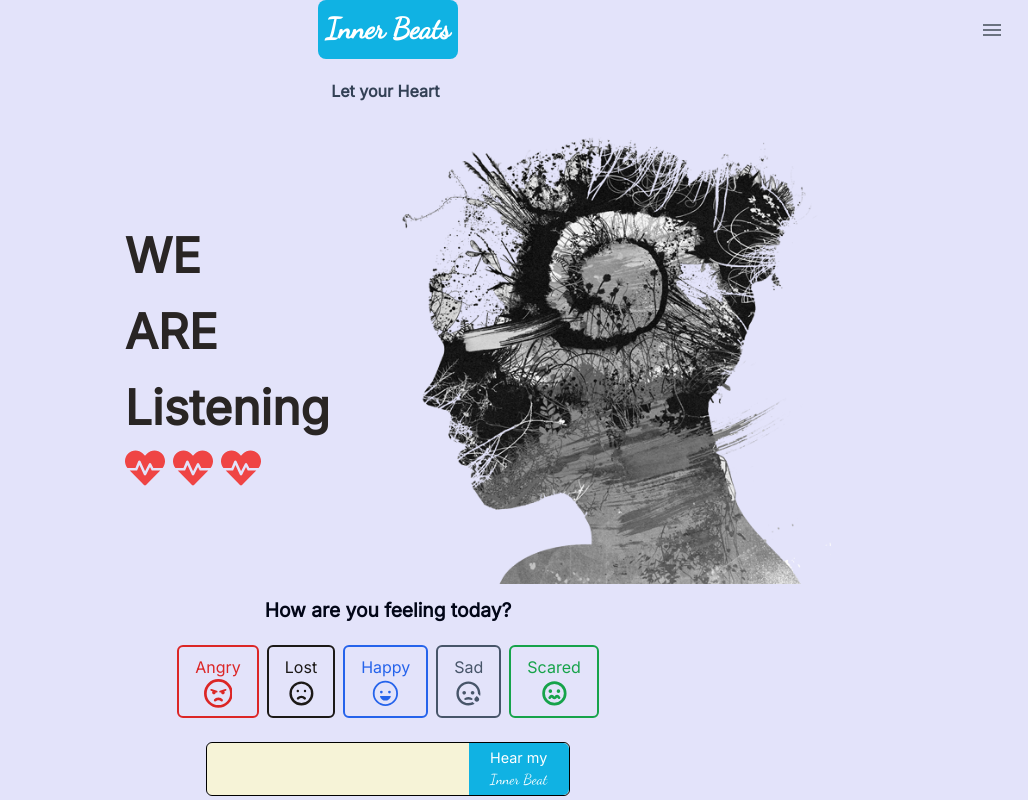
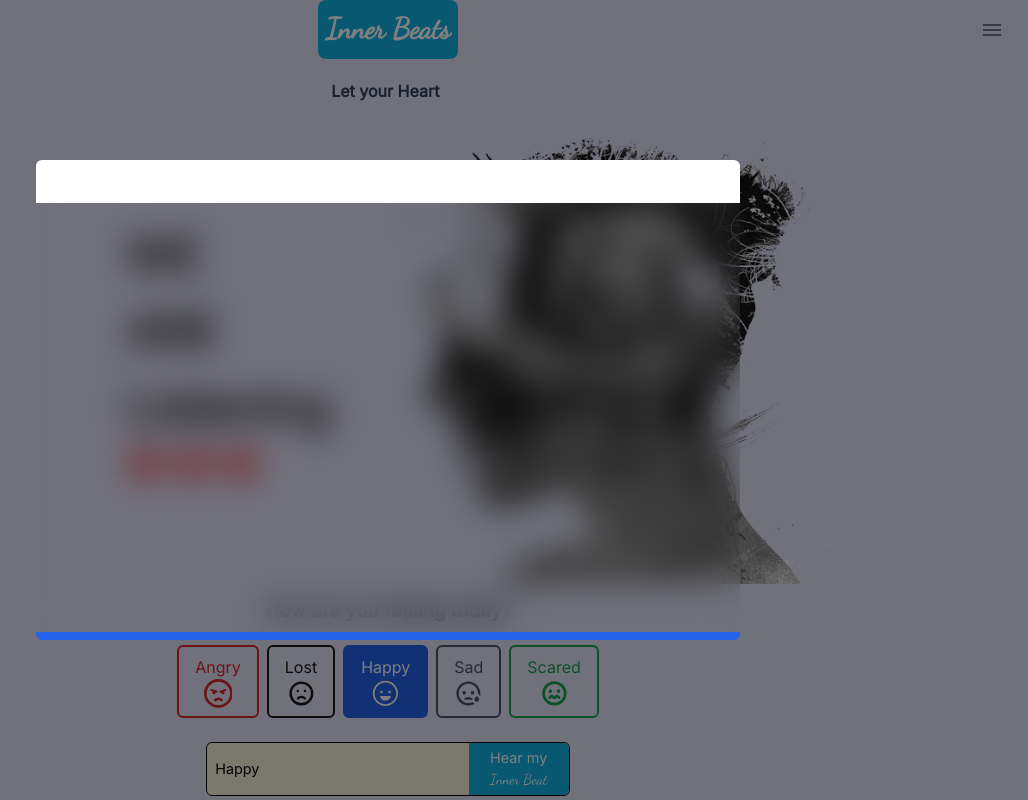
Before and after one commit to Ten-T-Tonmoy/InnerBeats, a React (Vite) app: page /home in a window 1280 px wide. Shown: the top 800 px of the page, without its empty margins (252-1280 px from the left). Built offline with nearby package versions, Linux system fonts and the light colour scheme.

Commit message:
final pop up

```diff
--- a/src/pages/landing/landingpage.jsx
+++ b/src/pages/landing/landingpage.jsx
@@ -1,8 +1,10 @@
-import React from "react";
+import React, { useState } from "react";
 import { Typewriter } from "react-simple-typewriter";
 import Hero from "./Hero";
 import Bottom from "./Bottom";
 //icons here
+import { IoMdClose } from "react-icons/io";
+
 import { FaRegFaceSadCry as Sad1 } from "react-icons/fa6";
 import { FaRegFaceAngry as Angry } from "react-icons/fa6";
 import { IoHappyOutline as Happy } from "react-icons/io5";
@@ -12,59 +14,81 @@ import { HiOutlineEmojiSad as Regret2 } from "react-icons/hi";
 import { PiSmileyNervousBold as Scared } from "react-icons/pi";
 
 const page = () => {
+  //set back to empty and false asap
+  const [emotion, setEmotion] = useState("Happy");
+  const [openPop, setOpenPop] = useState(true);
+  const [reason, setReason] = useState("");
   return (
     <div className="bg-primary flex flex-col items-center">
+      {openPop && (
+        <PopUp emotion={emotion} setOpenPop={(val) => setOpenPop(val)} />
+      )}
       <div className="flex flex-col py-5 items-center justify-center font-semibold text-slate-700">
         <TypingText />
       </div>
       <Hero />
       <div>
         <h1
-          className="text-center font-extrabold text-[1.2rem] text-slate-950
+          className="text-center  font-extrabold text-[1.2rem] text-slate-950
       py-3"
         >
           How are you feeling today?
         </h1>
         <div className="flex  gap-[1px] w-full justify-center md:justify-center md:gap-2 p-2">
           <div
-            className="border-2 border-red-600  text-red-600 py-2 px-4 text-[1.8rem] rounded-md
-          hover:bg-red-600  justify-center items-center flex flex-col cursor-pointer hover:text-white
-          transition-all duration-200 ease-in-out active:scale-95 "
+            onClick={() => setEmotion("Angry")}
+            className={`border-2 border-red-600  text-red-600 py-2 px-4 text-[1.8rem] rounded-md
+              hover:bg-red-600  justify-center items-center flex flex-col cursor-pointer hover:text-white
+              transition-all duration-200 ease-in-out active:scale-95 ${
+                emotion === "Angry" ? "bg-red-600 text-white" : ""
+              } `}
           >
             <h1 className=" text-[1rem]">Angry</h1>
             <Angry />
           </div>
           <div
-            className="border-2 border-stone-900  text-stone-900 py-2 px-4 text-[1.8rem] rounded-md
+            onClick={() => setEmotion("Lost")}
+            className={`border-2 border-stone-900  text-stone-900 py-2 px-4 text-[1.8rem] rounded-md
           hover:bg-stone-900 justify-center items-center flex flex-col cursor-pointer hover:text-white
-          transition-all duration-200 ease-in-out active:scale-95"
+          transition-all duration-200 ease-in-out active:scale-95 ${
+            emotion === "Lost" ? "bg-stone-900 text-white" : ""
+          }`}
           >
             <h1 className=" text-[1rem]">Lost</h1>
 
             <Regret2 />
           </div>
           <div
-            className="border-2 border-blue-600  text-blue-600 py-2 px-4 text-[1.8rem] rounded-md
-          hover:bg-blue-600 justify-center items-center flex flex-col cursor-pointer hover:text-white
-          transition-all duration-200 ease-in-out active:scale-95"
+            onClick={() => setEmotion("Happy")}
+            className={`border-2 border-blue-600  text-blue-600 py-2 px-4 text-[1.8rem] rounded-md
+              hover:bg-blue-600 justify-center items-center flex flex-col cursor-pointer hover:text-white
+              transition-all duration-200 ease-in-out active:scale-95 ${
+                emotion === "Happy" ? "bg-blue-600 text-white" : ""
+              }`}
           >
             <h1 className=" text-[1rem]">Happy</h1>
 
             <Happy />
           </div>
           <div
-            className="border-2 border-slate-600  text-slate-600 py-2 px-4 text-[1.8rem] rounded-md
+            onClick={() => setEmotion("Sad")}
+            className={`border-2 border-slate-600  text-slate-600 py-2 px-4 text-[1.8rem] rounded-md
           hover:bg-slate-600 justify-center items-center flex flex-col cursor-pointer hover:text-white
-          transition-all duration-200 ease-in-out active:scale-95"
+          transition-all duration-200 ease-in-out active:scale-95  ${
+            emotion === "Sad" ? "bg-slate-600 text-white" : ""
+          }`}
           >
             <h1 className=" text-[1rem]">Sad</h1>
 
             <Sad2 />
           </div>
           <div
-            className="border-2 border-green-600  text-green-600 py-2 px-4 text-[1.8rem] rounded-md
+            onClick={() => setEmotion("Scared")}
+            className={`border-2 border-green-600  text-green-600 py-2 px-4 text-[1.8rem] rounded-md
           hover:bg-green-600 justify-center items-center flex flex-col cursor-pointer hover:text-white
-          transition-all duration-200 ease-in-out active:scale-95"
+          transition-all duration-200 ease-in-out active:scale-95  ${
+            emotion === "Scared" ? "bg-green-600 text-white" : ""
+          }`}
           >
             <h1 className=" text-[1rem]">Scared</h1>
 
@@ -72,7 +96,12 @@ const page = () => {
           </div>
         </div>
       </div>
-      <InputBox />
+      <InputBox
+        setEmotion={() => setEmotion(val)}
+        emotion={emotion}
+        openSesame={() => setOpenPop(true)}
+      />
+      {openPop && <div> pop is open bro</div>}
       <Bottom />
     </div>
   );
@@ -95,17 +124,83 @@ const TypingText = () => {
   );
 };
 
-const InputBox = () => {
+const PopUp = ({ emotion, setOpenPop }) => {
+  return (
+    <div
+      className={`
+    fixed bg-black bg-opacity-50 h-[120vh] -top-[10vh] z-10
+    w-[100vw] flex flex-col justify-center items-center
+
+    `}
+    >
+      <div
+        className={`relative w-[80vw] md:w-[55vw] overflow-hidden rounded-md  border-b-8
+
+       backdrop-blur-lg bg-clip-padding bg-opacity-0 h-[60vh]
+       ${
+         emotion === "Angry"
+           ? " border-red-600 "
+           : emotion === "Sad"
+           ? " border-slate-600 "
+           : emotion === "Scared"
+           ? " border-green-600 "
+           : emotion === "Happy"
+           ? " border-blue-600 "
+           : emotion === "Lost"
+           ? " border-stone-600 "
+           : ""
+       }`}
+      >
+        <div
+          className={` bg-white text-white py-2 px-4
+            flex justify-between items-center
+
+          ${
+            emotion === "Angry"
+              ? "bg-red-600"
+              : emotion === "Sad"
+              ? "bg-slate-600"
+              : emotion === "Scared"
+              ? "bg-green-600"
+              : emotion === "Happy"
+              ? "bg-blue-500"
+              : emotion === "Lost"
+              ? "bg-stone-900"
+              : ""
+          } `}
+        >
+          {" "}
+          <p>What made you {emotion} ?</p>
+          <div
+            className="text-[1.7rem] hover:bg-white hover:text-red-600
+          rounded-full cursor-pointer active:scale-90"
+            onClick={() => setOpenPop(false)}
+          >
+            <IoMdClose />
+          </div>
+        </div>
+      </div>
+    </div>
+  );
+};
+
+const InputBox = ({ emotion, openSesame, setEmotion }) => {
   return (
     <div
       className=" border-[.5px] my-4 border-black rounded-md
     max-w-[90vw] flex text-[.9rem] bg-yellow-100/40 justify-center"
     >
       <input
+        value={emotion}
         type="text"
+        onChange={(e) => setEmotion(e.target.data)}
+        onSubmit={(val) => setEmotion(val)}
+        placeholder="emotion name ..."
         className="p-2  w-full bg-yellow-100/40 rounded-l-md"
       />
       <button
+        onClick={openSesame}
+        type="submit"
         className="py-1 px-2 rounded-r-md hover:scale-105
       transition-all
       duration-200 ease-in-out active:scale-90 bg-secondary  text-white"
--- a/src/utils/dummyDB.js
+++ b/src/utils/dummyDB.js
@@ -1,15 +1,8 @@
 const request = {
-  emotions: [
-    sad:[
-        "someone hurted",
-        "lost someone ",
-        "something bad happened"
-    ],
-    angry:[
-        "someone betrayed",
-        "missed something you deserved",
-    ]
-  ],
+  emotions: {
+    sad: ["someone hurted", "lost someone ", "something bad happened"],
+    angry: ["someone betrayed", "missed something you deserved"],
+  },
   reason,
 };
 
```
Also changed, not shown: src/hooks/useResponse.jsx (added).
